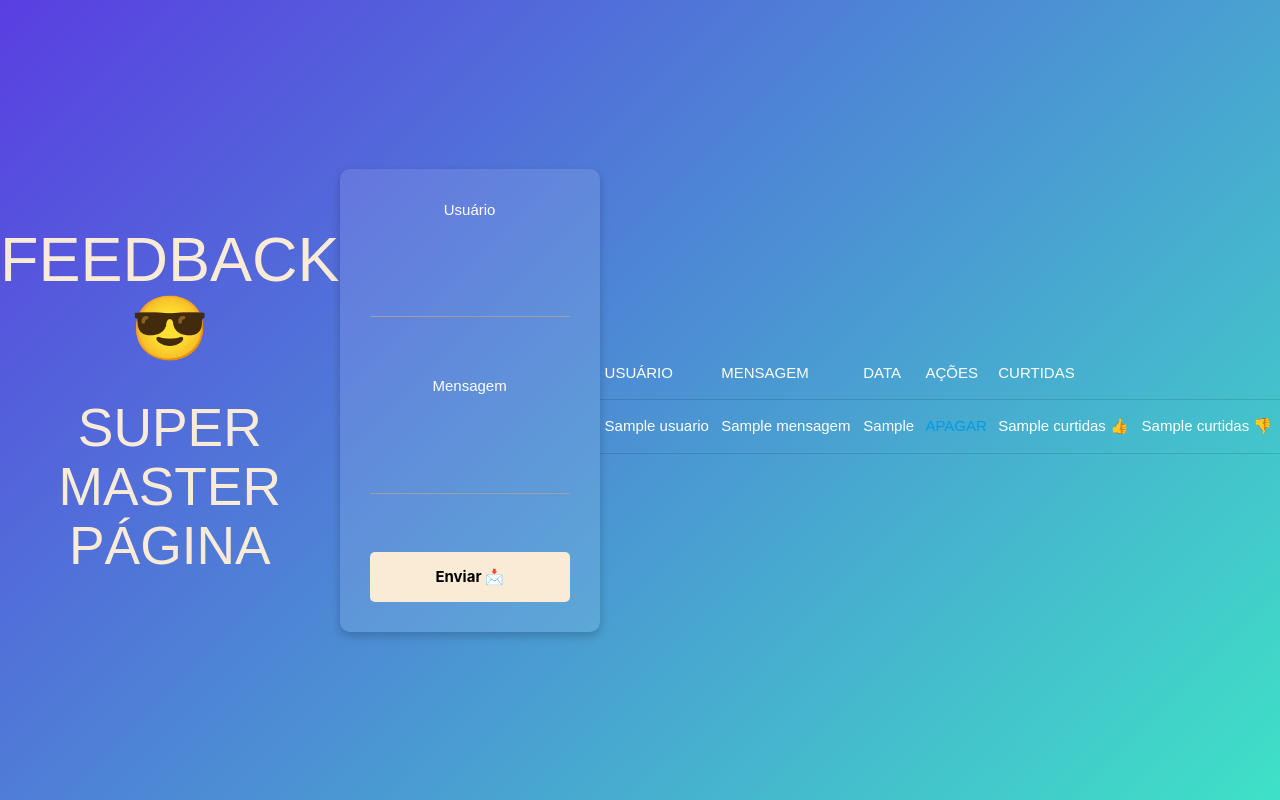
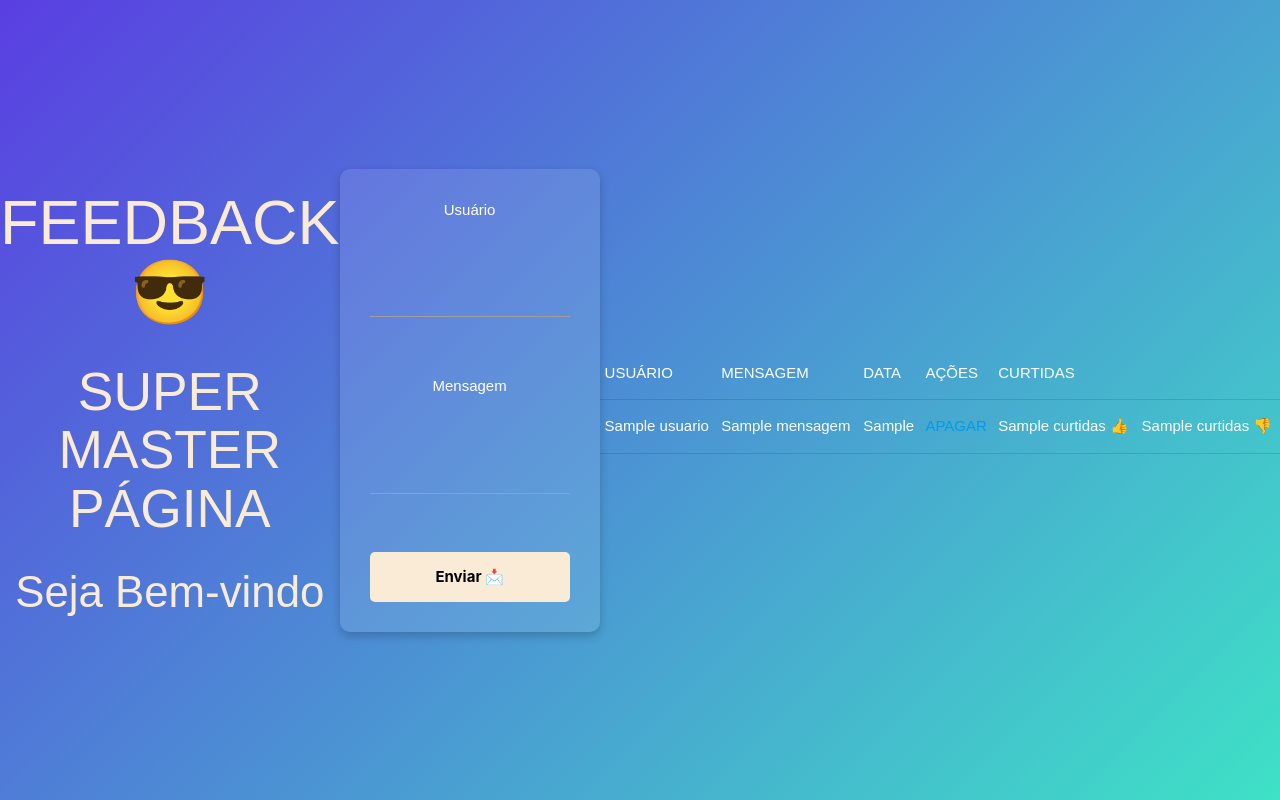
Before and after one commit to DanilloMatavelli/Feedback, a Flask app: template templates/pagina_inicial.html in a window 1280 px wide. Run offline with Flask 3, Linux system fonts and the light colour scheme; the template is opened without the code that fills it: most values are stand-ins (such as "Sample title", 1, 10 or a date in 2020).

Commit message:
ADD: Adicionando no html o Bem vindo e nome do usuário.

```diff
--- a/templates/pagina_inicial.html
+++ b/templates/pagina_inicial.html
@@ -20,6 +20,7 @@
     <div class="container__title">
         <h1>FEEDBACK 😎</h1>
         <h2>SUPER MASTER PÁGINA</h2>
+        <h3>Seja Bem-vindo {{session["nome_usuario"]}}</h3>
     </div>
     <form action="/post/mensagem" method="POST" class="container__form">
         <label class="container__label">Usuário</label>
```
